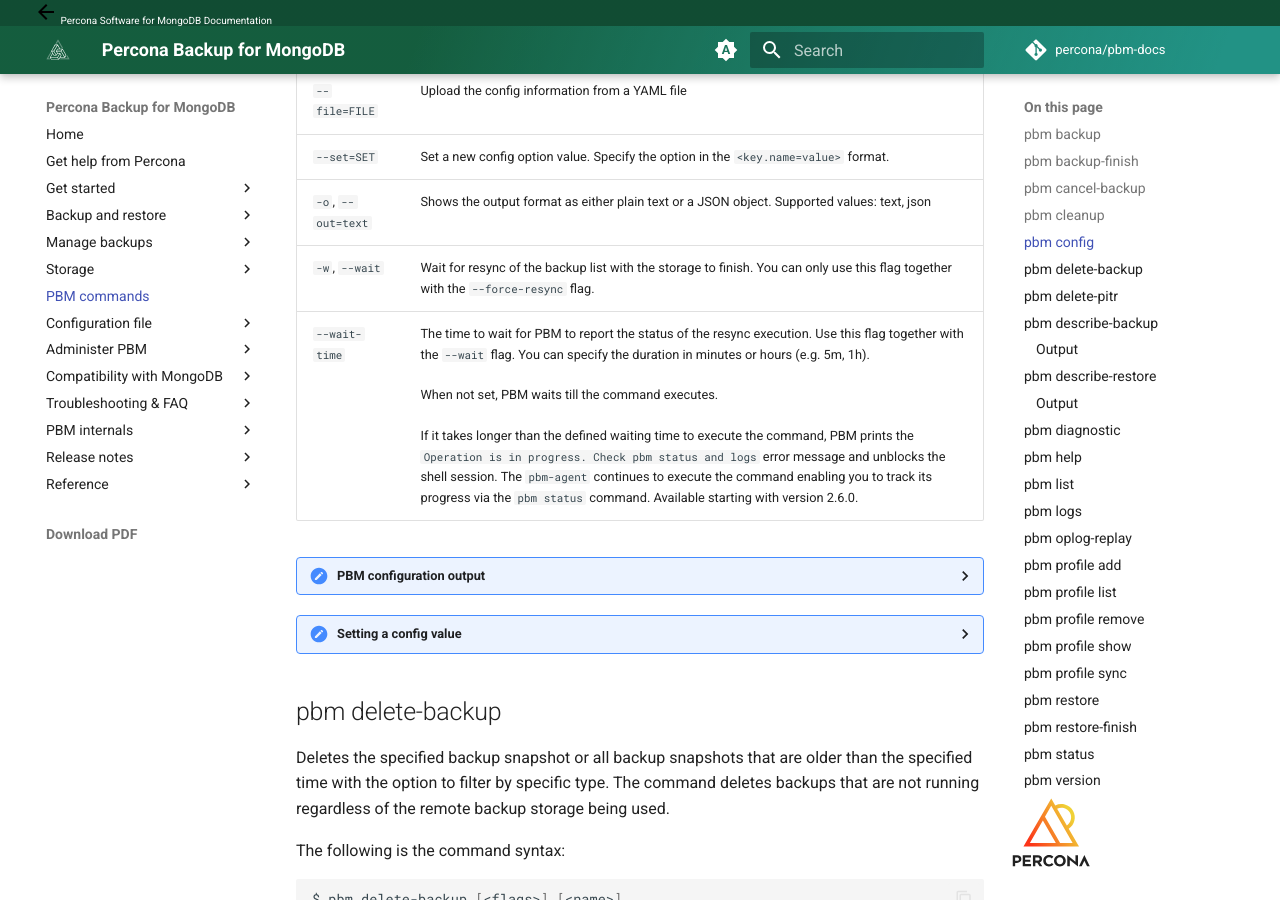
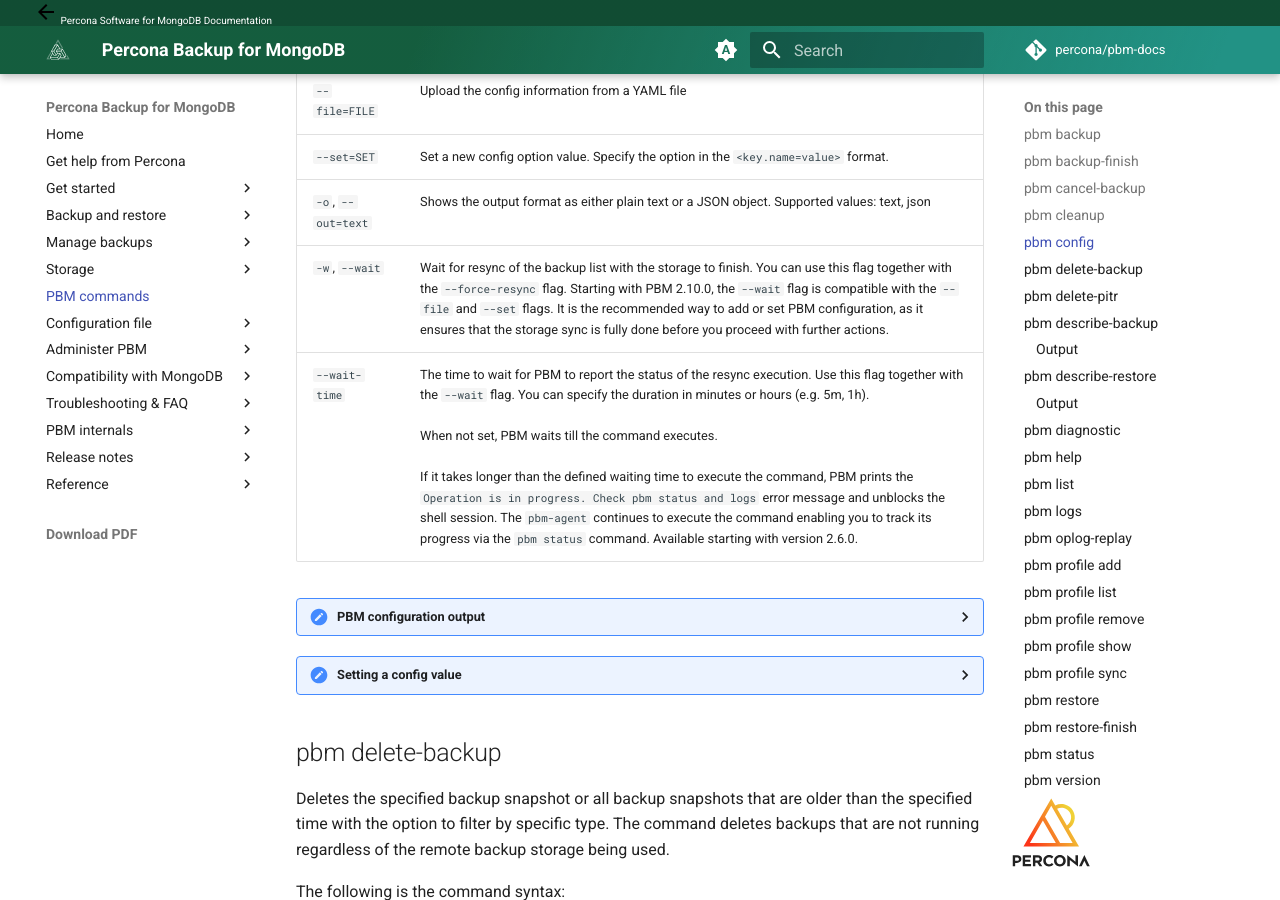
Before and after one commit to percona/pbm-docs, an MkDocs documentation site: the page built from docs/reference/pbm-commands.md, in a window 1280 px wide and 900 px high, scrolled down 3426 px. Built offline with MkDocs 1.6.1 and Material for MkDocs 9.7.7, drawn with Linux system fonts in a browser that asks for light colours; nearby versions of some CDN libraries; comment, search, counter and statistics services are not loaded.

Commit message:
PBM-1401 Added --wait flag to pbm config -f and --set commands with explanation
Updated flag decription in reference

	modified:   docs/features/point-in-time-recovery.md
	modified:   docs/install/backup-storage.md
	modified:   docs/reference/pbm-commands.md

```diff
--- a/docs/reference/pbm-commands.md
+++ b/docs/reference/pbm-commands.md
@@ -108,7 +108,7 @@
 | `--file=FILE`      | Upload the config information from a YAML file   |
 | `--set=SET`        | Set a new config option value. Specify the option in the `<key.name=value>` format.                                    |
 | `-o`, `--out=text` | Shows the output format as either plain text or a JSON object. Supported values: text, json                      |
-| `-w`, `--wait`     | Wait for resync of the backup list with the storage to finish. You can only use this flag together with the `--force-resync` flag.|
+| `-w`, `--wait`     | Wait for resync of the backup list with the storage to finish. You can use this flag together with the `--force-resync` flag. Starting with PBM 2.10.0, the `--wait` flag is compatible with the `--file` and `--set` flags. It is the recommended way to add or set PBM configuration, as it ensures that the storage sync is fully done before you proceed with further actions. |
 | `--wait-time`  | The time to wait for PBM to report the status of the resync execution. Use this flag together with the `--wait` flag. You can specify the duration in minutes or hours (e.g. 5m, 1h). <br><br>When not set, PBM waits till the command executes. <br><br>If it takes longer than the defined waiting time to execute the command, PBM prints the `Operation is in progress. Check pbm status and logs` error message and unblocks the shell session. The `pbm-agent` continues to execute the command enabling you to track its progress via the `pbm status` command. Available starting with version 2.6.0.|
 
 
@@ -186,8 +186,8 @@
 | Flag                     | Description               |
 | ------------------------ | ------------------------- |
 | `-a`, `--all`            | Deletes all oplog slices. Deprecated. Use the `--older-than flag instead`  |
-| `--older-than=TIMESTAMP` | Deletes oplog slices older than date / time specified in the format: <br> - `%Y-%M-%DT%H:%M:%S` (e.g. 2020-04-20T13:13:20) or <br> - `%Y-%M-%D` (e.g. 2020-04-20) <br><br> When you specify a timestamp, Percona Backup for MongoDB rounds it down to align with the completion time of the closest backup snapshot and deletes oplog slices that precede this time. Thus, extra slices remain. This is done to ensure oplog continuity. To illustrate, the PITR time range is `2021-08-11T11:16:21 - 2021-08-12T08:55:25` and backup snapshots are: <br><br> `2021-08-12T08:49:46Z 13.49MB [restore_to_time: 2021-08-12T08:50:06]` <br> `2021-08-11T11:36:17Z 7.37MB [restore_to_time: 2021-08-11T11:36:38]`<br> <br> Say you specify the timestamp `2021-08-11T19:16:21`. The closest backup is `2021-08-11T11:36:17Z 7.37KB [restore_to_time: 2021-08-11T11:36:38]`. PBM rounds down the timestamp to `2021-08-11T11:36:38` and deletes all slices that precede this time. As a result, your PITR time range is `2021-08-11T11:36:38 - 2021-08-12T09:00:25`. <br><br> **NOTE**: Percona Backup for MongoDB doesn’t delete the oplog slices that follow the most recent backup. This is done to ensure point in time recovery from that backup snapshot. For example, if the snapshot is `2021-07-20T07:05:23Z [restore_to_time: 2021-07-21T07:05:44]` and you specify the timestamp `2021-07-20T07:05:45`, Percona Backup for MongoDB deletes only slices that were made before `2021-07-20T07:05:23Z`.|
-| `--force`                | Forcibly deletes oplog slices without asking a user’s confirmation. Deprecated. Use the `-y`/`--yes` flag instead.  |
+| `--older-than=TIMESTAMP` | Deletes oplog slices older than date / time specified in the format: <br> - `%Y-%M-%DT%H:%M:%S` (e.g. 2020-04-20T13:13:20) or <br> - `%Y-%M-%D` (e.g. 2020-04-20) <br><br> When you specify a timestamp, Percona Backup for MongoDB rounds it down to align with the completion time of the closest backup snapshot and deletes oplog slices that precede this time. Thus, extra slices remain. This is done to ensure oplog continuity. To illustrate, the PITR time range is `2021-08-11T11:16:21 - 2021-08-12T08:55:25` and backup snapshots are: <br><br> `2021-08-12T08:49:46Z 13.49MB [restore_to_time: 2021-08-12T08:50:06]` <br> `2021-08-11T11:36:17Z 7.37MB [restore_to_time: 2021-08-11T11:36:38]`<br> <br> Say you specify the timestamp `2021-08-11T19:16:21`. The closest backup is `2021-08-11T11:36:17Z 7.37KB [restore_to_time: 2021-08-11T11:36:38]`. PBM rounds down the timestamp to `2021-08-11T11:36:38` and deletes all slices that precede this time. As a result, your PITR time range is `2021-08-11T11:36:38 - 2021-08-12T09:00:25`. <br><br> **NOTE**: Percona Backup for MongoDB doesn't delete the oplog slices that follow the most recent backup. This is done to ensure point in time recovery from that backup snapshot. For example, if the snapshot is `2021-07-20T07:05:23Z [restore_to_time: 2021-07-21T07:05:44]` and you specify the timestamp `2021-07-20T07:05:45`, Percona Backup for MongoDB deletes only slices that were made before `2021-07-20T07:05:23Z`.|
+| `--force`                | Forcibly deletes oplog slices without asking a user's confirmation. Deprecated. Use the `-y`/`--yes` flag instead.  |
 | `-o`, `--out=json`       | Shows the output as either the plain text (default) or a JSON object. Supported values: `text`, `json`.   |
 | `--yes`                  | Deletes backups without asking for user's confirmation |
 | `--dry-run`              | Prints the list of oplog slices to be deleted without deleting them. You can use the flag to check what exactly will be deleted. Available starting with version 2.4.0. |
@@ -416,7 +416,7 @@
 
 | Flag                | Description                      |
 | ------------------- | -------------------------------- |
-| `--path`            | The path where to save the report. If the directory doesn’t exist, PBM creates it during the report generation. Make sure that the user that runs PBM CLI has write access to the specified path |
+| `--path`            | The path where to save the report. If the directory doesn't exist, PBM creates it during the report generation. Make sure that the user that runs PBM CLI has write access to the specified path |
 | `--name`            | The name of the required backup or a restore |
 | `--opid`            | The unique Operation ID of the specified command. You can retrieve it from the `pbm logs`, `pbm describe-backup` / `pbm describe-restore` output. |
 | `--archive`         | Creates a .zip archive of the report in the specified path.|
```
Also changed, not shown: docs/features/point-in-time-recovery.md (+3 -1 lines), docs/install/backup-storage.md (+3 -1 lines), docs/usage/restore-physical.md (+3 -1 lines).
